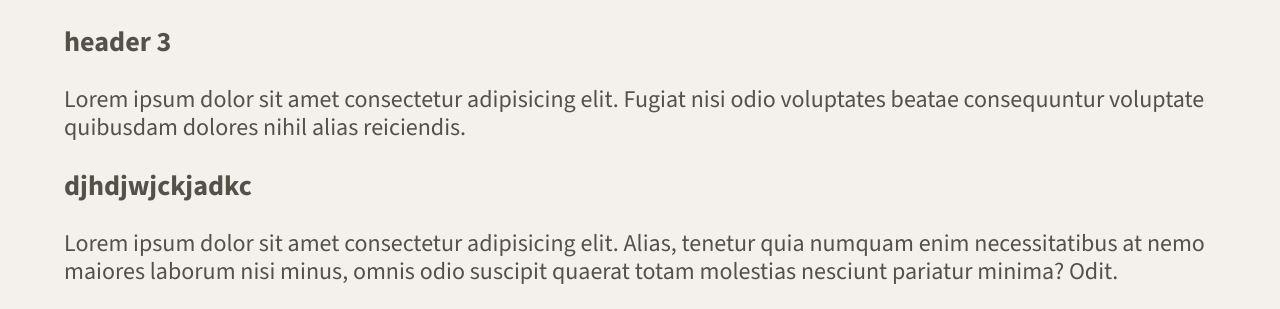
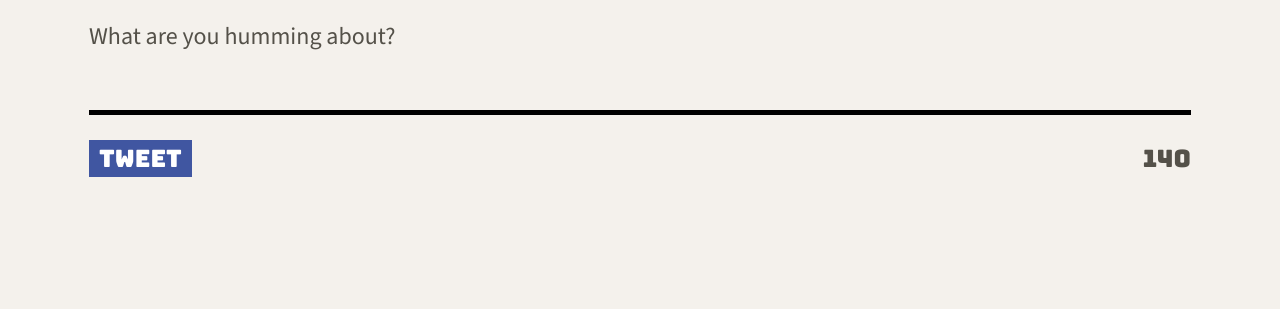
Before and after one commit to dcminogue/tweeter, a website: page public/index.html in a window 1280 px wide. Shown: the part 522-831 px from the top of the page. After the commit the page ends 800 px from the top, so only its background shows below. Drawn offline with nearby package versions, Linux system fonts and the light colour scheme.

Commit message:
Add the Form to the page in HTML. Specify action and method attributes in the form. Style the form in new-tweet.cssfile.

```diff
--- a/public/index.html
+++ b/public/index.html
@@ -29,12 +29,10 @@
         <link rel="stylesheet" href="/styles/layout.css" type="text/css" />
         <link rel="stylesheet" href="/styles/nav.css" type="text/css" />
         <link rel="stylesheet" href="/styles/header.css" type="text/css" />
+        <link rel="stylesheet" href="/styles/new-tweet.css" type="text/css" />
 
         <!-- External JS -->
         <script src="https://ajax.googleapis.com/ajax/libs/jquery/3.4.1/jquery.min.js"></script>
-
-        <!-- App JS -->
-        <script type="text/javascript" src="/scripts/client.js"></script>
     </head>
 
     <body>
@@ -60,19 +58,21 @@
 
         <!-- Page-specific (main) content here -->
         <main class="container">
-            <h3>header 3</h3>
-            <p>
-                Lorem ipsum dolor sit amet consectetur adipisicing elit. Fugiat
-                nisi odio voluptates beatae consequuntur voluptate quibusdam
-                dolores nihil alias reiciendis.
-            </p>
-            <h3>djhdjwjckjadkc</h3>
-            <p>
-                Lorem ipsum dolor sit amet consectetur adipisicing elit. Alias,
-                tenetur quia numquam enim necessitatibus at nemo maiores laborum
-                nisi minus, omnis odio suscipit quaerat totam molestias nesciunt
-                pariatur minima? Odit.
-            </p>
+            <section class="new-tweet">
+                <form method="POST" action="/tweets">
+                    <label for="tweet-text">What are you humming about?</label>
+                    <textarea name="text" id="tweet-text"></textarea>
+                    <div class="submit-tweet">
+                        <button type="submit">Tweet</button>
+                        <output name="counter" class="counter" for="tweet-text"
+                            >140</output
+                        >
+                    </div>
+                </form>
+            </section>
         </main>
+
+        <!-- App JS -->
+        <script type="text/javascript" src="/scripts/client.js"></script>
     </body>
 </html>
--- a/public/scripts/client.js
+++ b/public/scripts/client.js
@@ -3,3 +3,26 @@
  * jQuery is already loaded
  * Reminder: Use (and do all your DOM work in) jQuery's document ready function
  */
+
+// document.addEventListener("dblclick", e => {
+//     console.log(e);
+//     console.log("X-axis:", e.x, "Y-axis:", e.y);
+// });
+const newText = document.getElementById("practice");
+
+newText.addEventListener("input", e => {
+    console.log(e);
+    console.log("input:", e.target.value);
+});
+newText.addEventListener("keyup", e => {
+    console.log(e);
+    console.log("keyup:", e.key);
+});
+newText.addEventListener("keypress", e => {
+    console.log(e);
+    console.log("keypress:", e.key);
+});
+newText.addEventListener("keydown", e => {
+    console.log(e);
+    console.log("keydown:", e.key);
+});
--- /dev/null
+++ b/public/styles/new-tweet.css
@@ -0,0 +1,28 @@
+.new-tweet form {
+    display: flex;
+    flex-direction: column;
+    padding: 25px;
+}
+
+textarea {
+    resize: none;
+    border: none;
+    border-bottom: 5px solid black;
+    background-color: #f4f1ec;
+}
+
+.submit-tweet {
+    display: flex;
+    justify-content: space-between;
+    align-items: center;
+    padding-top: 25px;
+    font-family: "Bungee", sans-serif;
+}
+
+button {
+    color: #ffffff;
+    background-color: #4056a1;
+    padding: 5px 10px;
+    border: none;
+    outline: none;
+}
--- a/server/data-files/initial-tweets.json
+++ b/server/data-files/initial-tweets.json
@@ -8,7 +8,7 @@
     "content": {
       "text": "If I have seen further it is by standing on the shoulders of giants"
     },
-    "created_at": 1711166089375
+    "created_at": 1711263425108
   },
   {
     "user": {
@@ -19,6 +19,6 @@
     "content": {
       "text": "Je pense , donc je suis"
     },
-    "created_at": 1711252489375
+    "created_at": 1711349825108
   }
 ]
```
